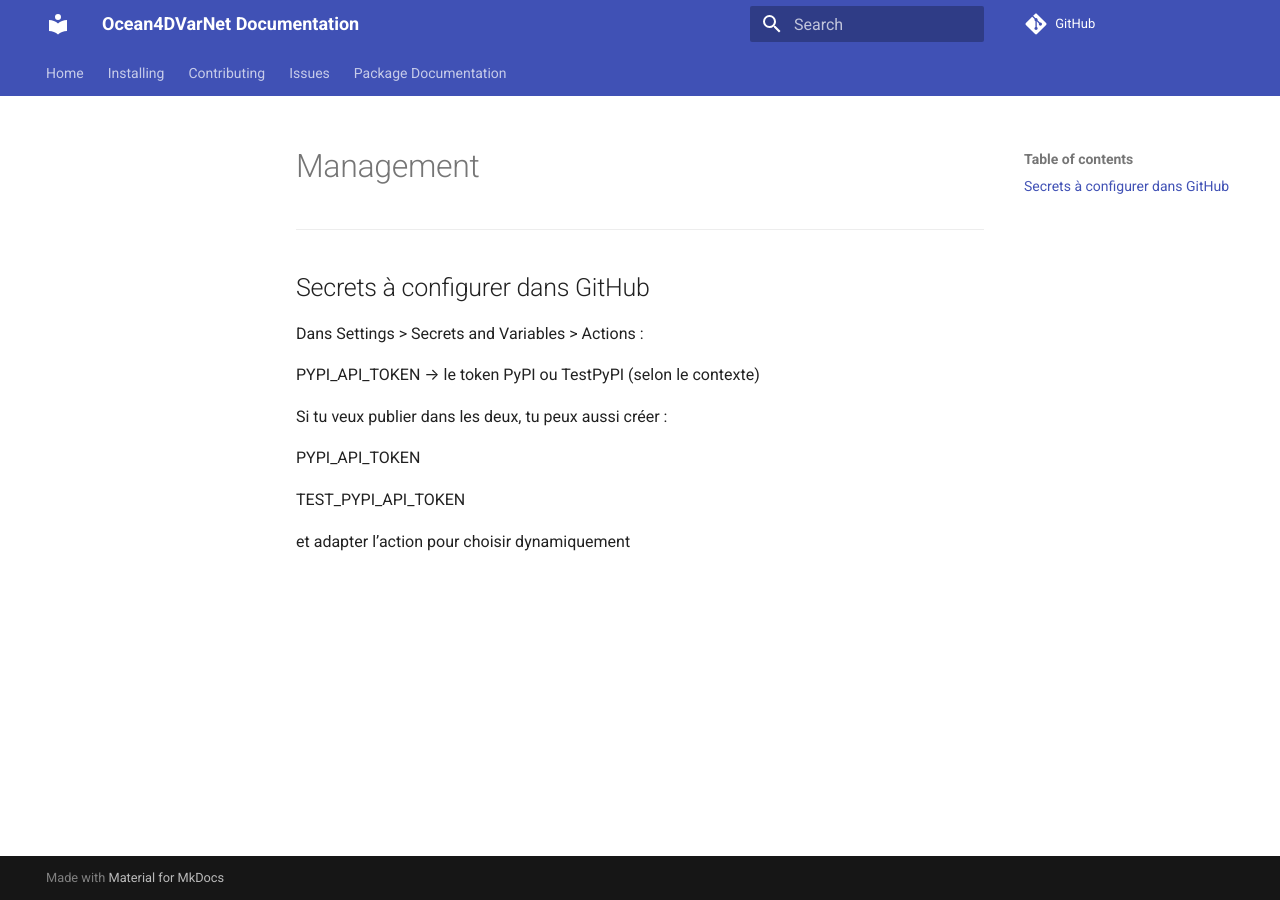
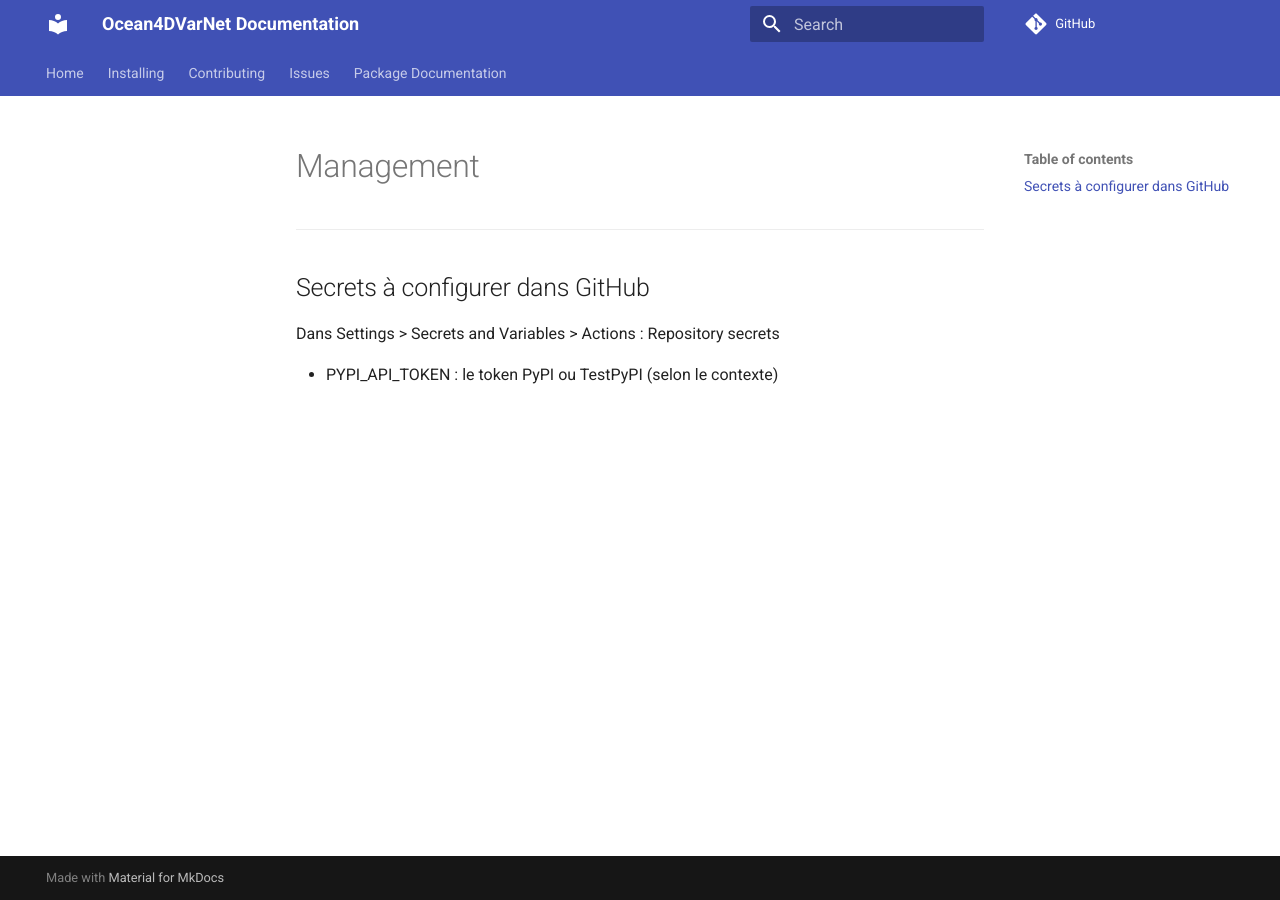
Before and after one commit to ebraux/ocean4dvarnet, an MkDocs documentation site: the page built from docs/management.md, in a window 1280 px wide. Built offline with MkDocs 1.6.1 and Material for MkDocs 9.7.7, drawn with Linux system fonts in a browser that asks for light colours; comment, search, counter and statistics services are not loaded.

Commit message:
fiw docs

```diff
--- a/docs/management.md
+++ b/docs/management.md
@@ -3,16 +3,6 @@
 ---
 ## Secrets à configurer dans GitHub
 
-Dans Settings > Secrets and Variables > Actions :
+Dans Settings > Secrets and Variables > Actions : Repository secrets
 
-
-
-PYPI_API_TOKEN → le token PyPI ou TestPyPI (selon le contexte)
-
-Si tu veux publier dans les deux, tu peux aussi créer :
-
-PYPI_API_TOKEN
-
-TEST_PYPI_API_TOKEN
-
-et adapter l’action pour choisir dynamiquement
+- PYPI_API_TOKEN : le token PyPI ou TestPyPI (selon le contexte)
--- a/mkdocs.yml
+++ b/mkdocs.yml
@@ -1,6 +1,6 @@
 site_name: Ocean4DVarNet Documentation
-site_url: https://yourdomain.com
-repo_url: https://github.com/yourrepo/ocean4dvarnet
+site_url: https://ebraux.github.io/ocean4dvarnet/
+repo_url: https://github.com/ebraux/ocean4dvarnet
 edit_uri: ""
 
 theme:
```
Also changed, not shown: README.md (+3 -16 lines), pyproject.toml (+9 -0 lines), docs/package-development.md (renamed from package-development.md).
